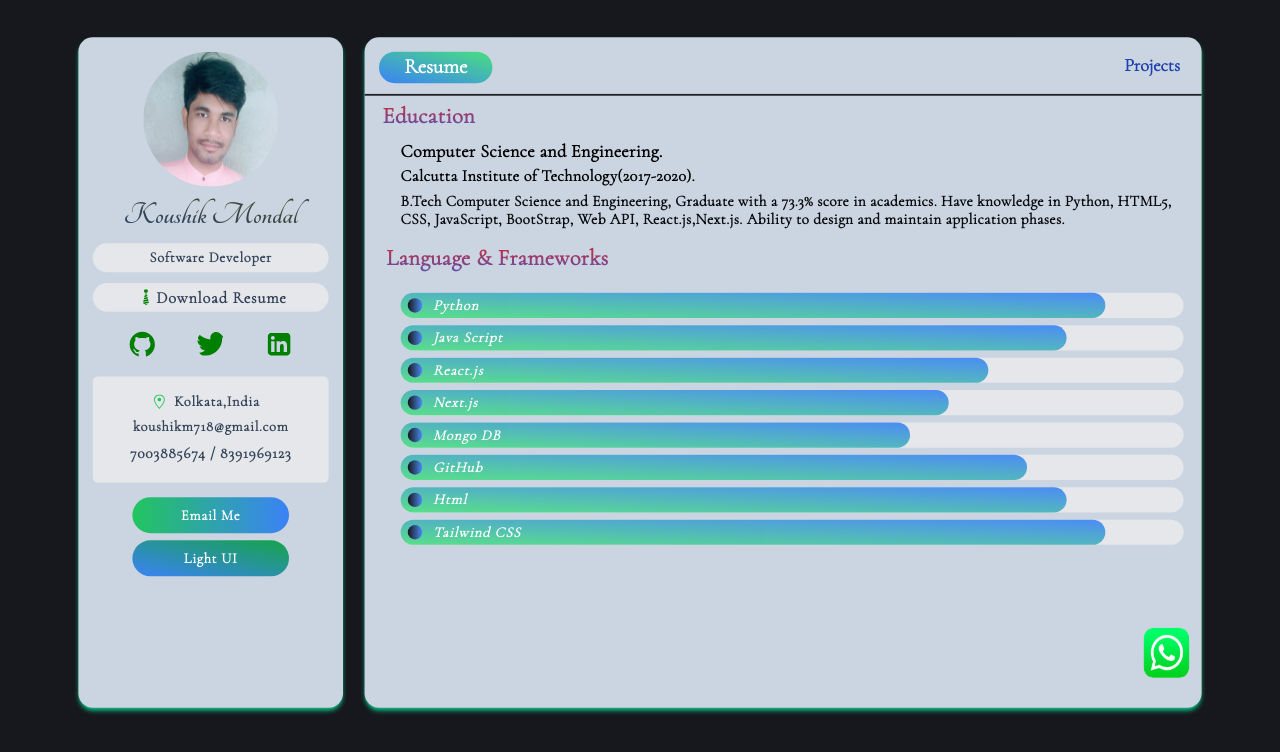
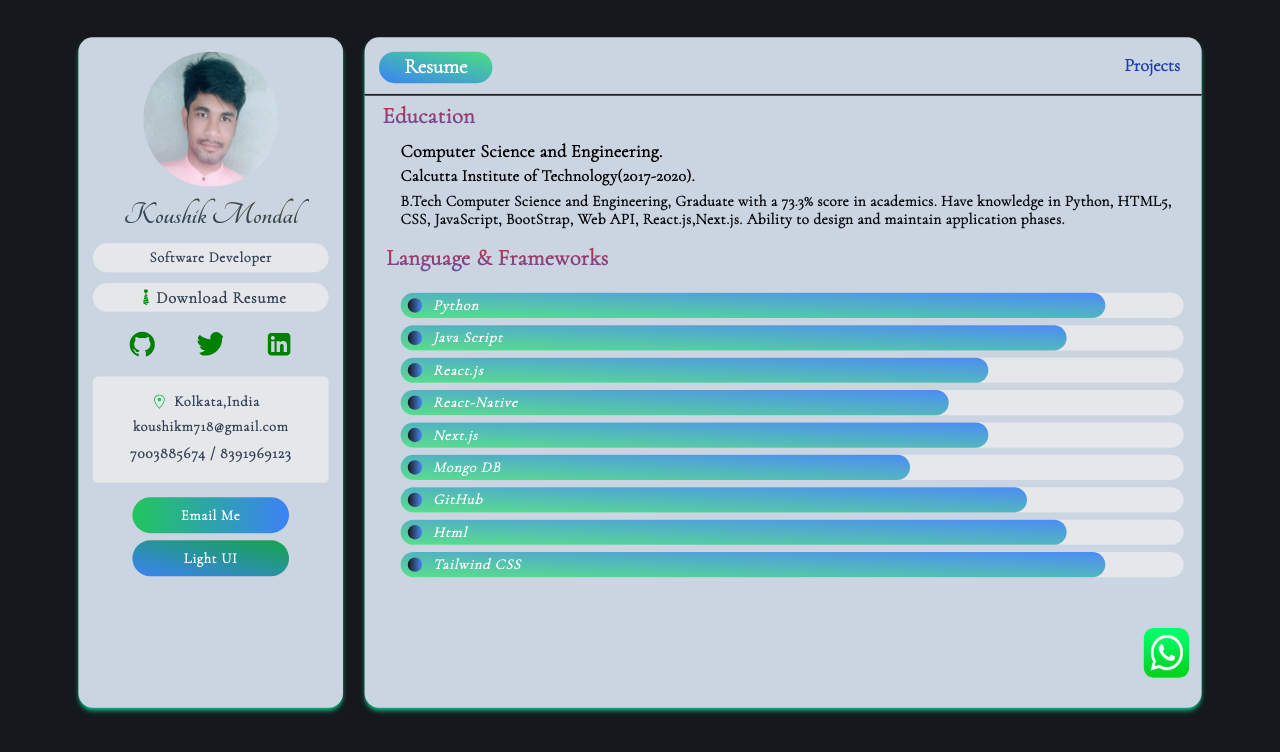
Before and after one commit to flyingheart1997/koushik, a Next.js app: page / in a window 1280 px wide. Shown: the top 752 px of the page. Built offline with nearby package versions, Linux system fonts and the light colour scheme; a web font is replaced by a local one.

Commit message:
Update data.ts
Signed-off-by: KOUSHIK MONDAL <98386440+flyingheart1997@users.noreply.github.com>

```diff
--- a/data.ts
+++ b/data.ts
@@ -22,8 +22,14 @@ export const languages:ISkill[]=[
     },
     {
         Icon: BsFillCircleFill,
+        name: 'React-Native',
+        level: '70%',
+        levels: '100%'
+    },
+    {
+        Icon: BsFillCircleFill,
         name: 'Next.js',
-        level: '70%',
+        level: '75%',
         levels: '100%'
     },
     {
```
